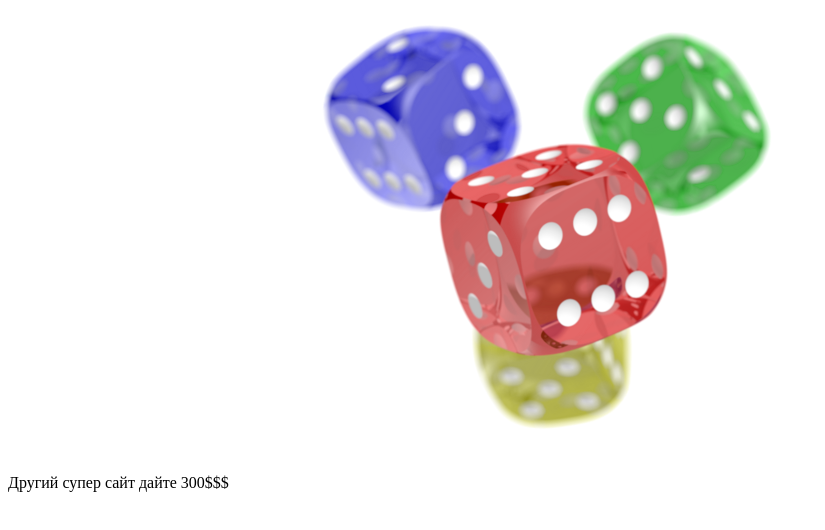
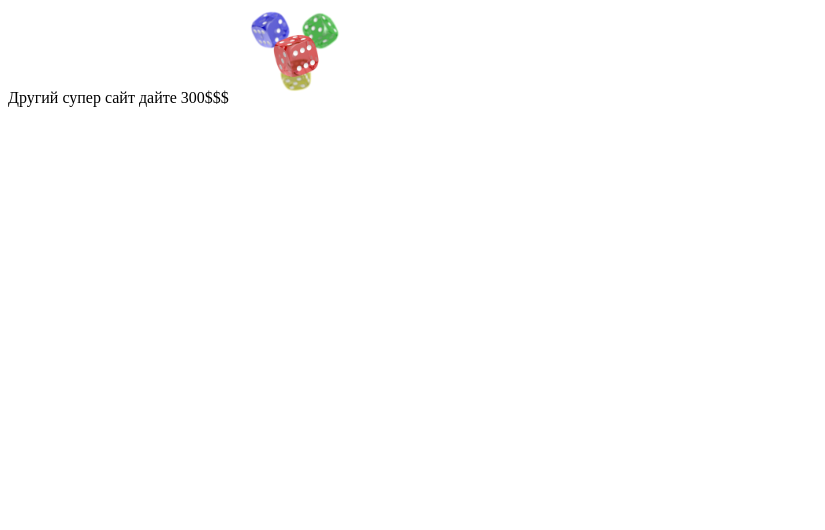
Before and after one commit to KrytuiDima/SecondSite, a plain HTML site: page index.html in a window 1280 px wide. Shown: the whole page, without its empty margins (0-825 px from the left). Drawn offline with Linux system fonts and the light colour scheme.

Commit message:
Редаговано розмір зображення

```diff
--- a/index.html
+++ b/index.html
@@ -6,6 +6,6 @@
 	</head>
 		<body>
 	Другий супер сайт дайте 300$$$
-	<img src = "images/PNG_transparency_demonstration_1.png" alt = "Зображення"
+	<img src = "images/PNG_transparency_demonstration_1.png" alt = "Зображення" width = 10%
 		</body>
 </html>
```
